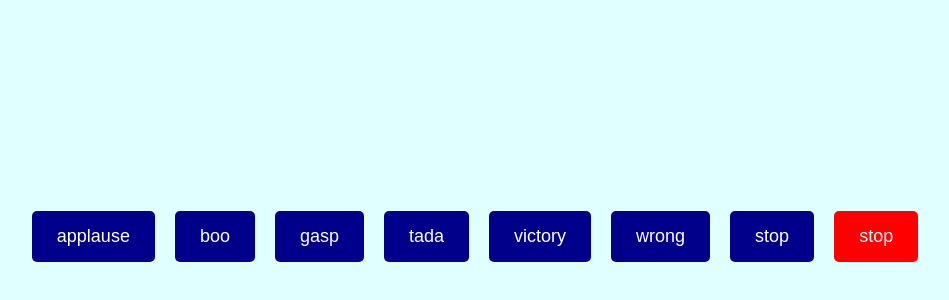
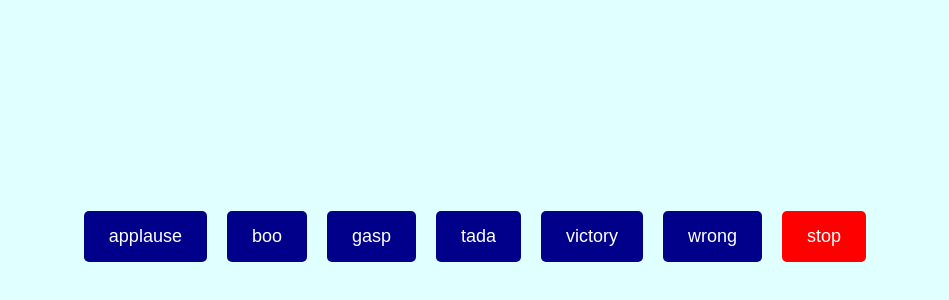
Before and after one commit to acciojob/Soundbar-priyanshu0007-bit, a website: page main.html in a window 1280 px wide. Shown: the part 164-464 px from the top of the page, without its empty margins (165-1114 px from the left). Drawn offline with Linux system fonts and the light colour scheme.

Commit message:
created a submission

```diff
--- a/main.html
+++ b/main.html
@@ -15,7 +15,6 @@
 	<button class="btn" id="tada">tada</button>
 	<button class="btn" id="victory">victory</button>
 	<button class="btn" id="wrong">wrong</button>
-	<button class="btn" id="stop">stop</button>
 	<button class="stop" id="stop">stop</button>
 	</section>
 
```
